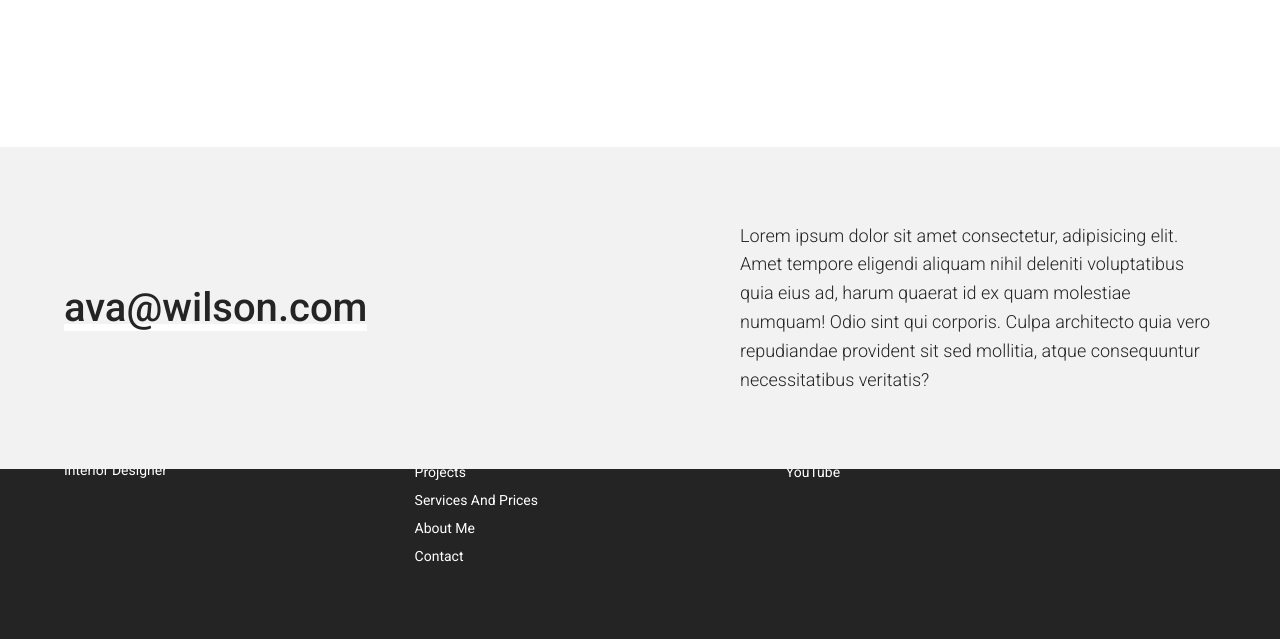
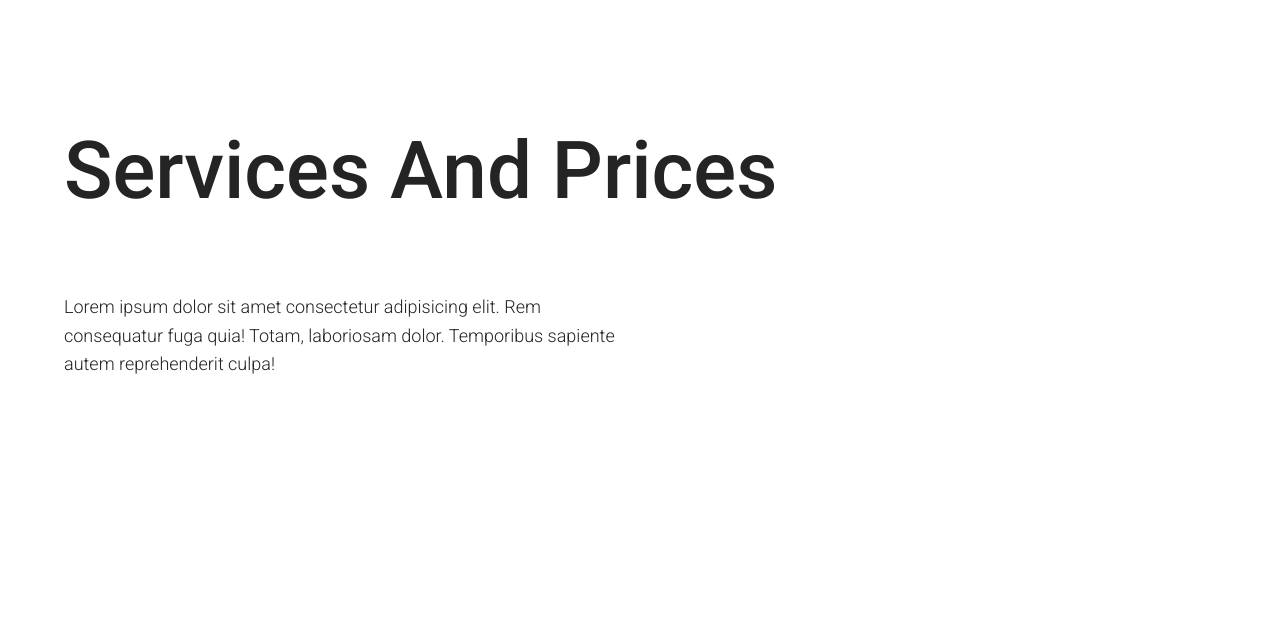
Before and after one commit to AdnanM996/Ava-Wilson, a website: page services.html in a window 1280 px wide. Shown: the part 161-800 px from the top of the page. Drawn offline with nearby package versions, Linux system fonts and the light colour scheme.

Commit message:
added services

```diff
--- a/sass/base/_typography.scss
+++ b/sass/base/_typography.scss
@@ -273,3 +273,7 @@ p {
     font-weight: 400;
     color: rgba($dark, .8);
 }
+
+.text__area {
+    width: 50%;
+}
--- a/sass/pages/_services.scss
+++ b/sass/pages/_services.scss
@@ -0,0 +1,12 @@
+.services {
+    background-color: $white;
+    height: 100%;
+    padding: 10rem 0rem;
+
+    & .wrapper {
+        justify-content: center;
+        align-items: flex-start;
+        flex-direction: column;
+        height: 100%;
+    }
+}
--- a/services.html
+++ b/services.html
@@ -36,6 +36,16 @@
             </div>
         </div>
     </header>
+
+    <section class="services">
+        <div class="wrapper">
+            <h1 class="big--heading">Services and Prices</h1>
+
+            <div class="text__area">
+                <p>Lorem ipsum dolor sit amet consectetur adipisicing elit. Rem consequatur fuga quia! Totam, laboriosam dolor. Temporibus sapiente autem reprehenderit culpa!</p>
+            </div>
+        </div>
+    </section>
 
     <section class="questions">
         <div class="wrapper">
```
Also changed, not shown: css/styles.css.
